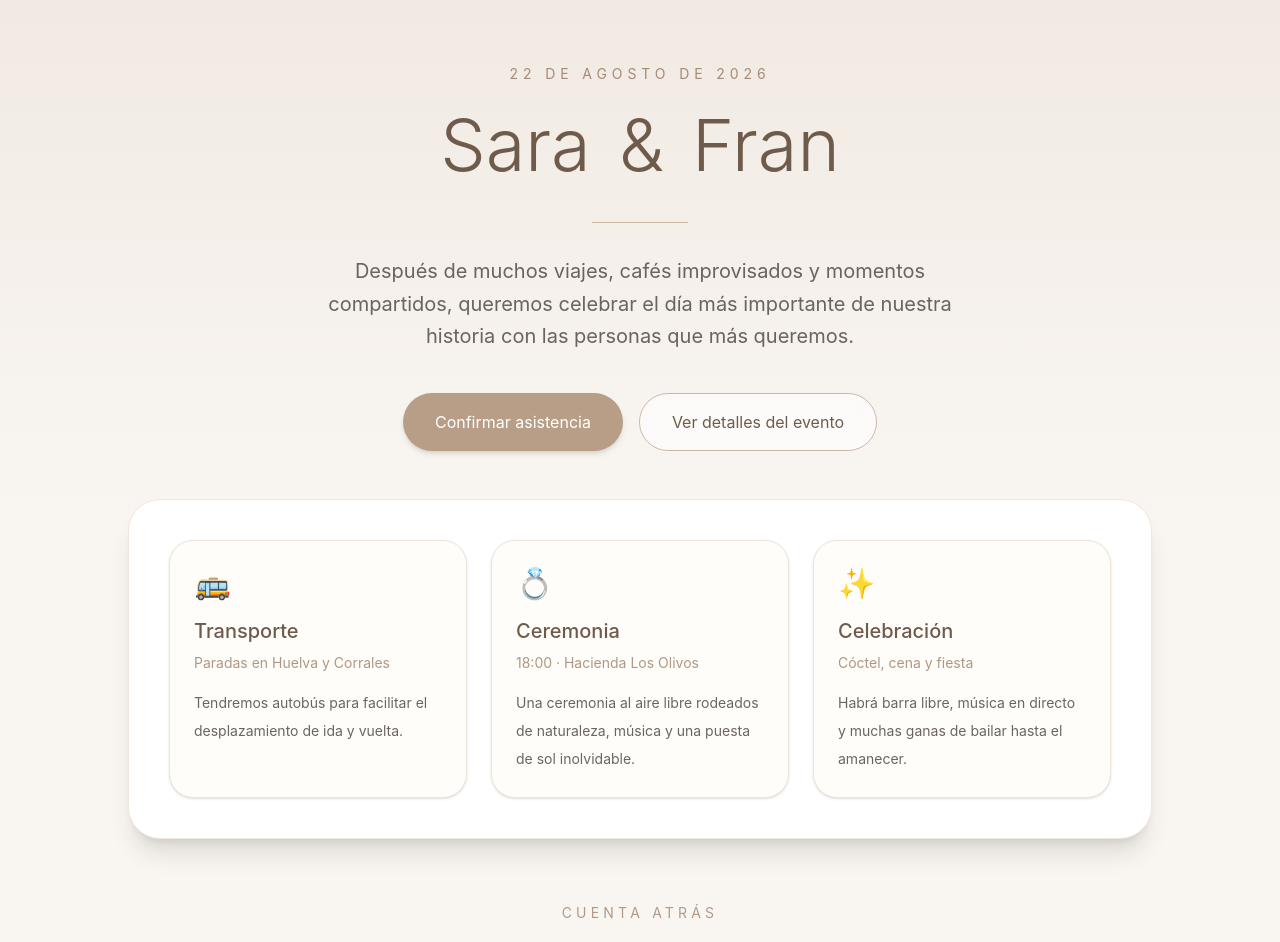
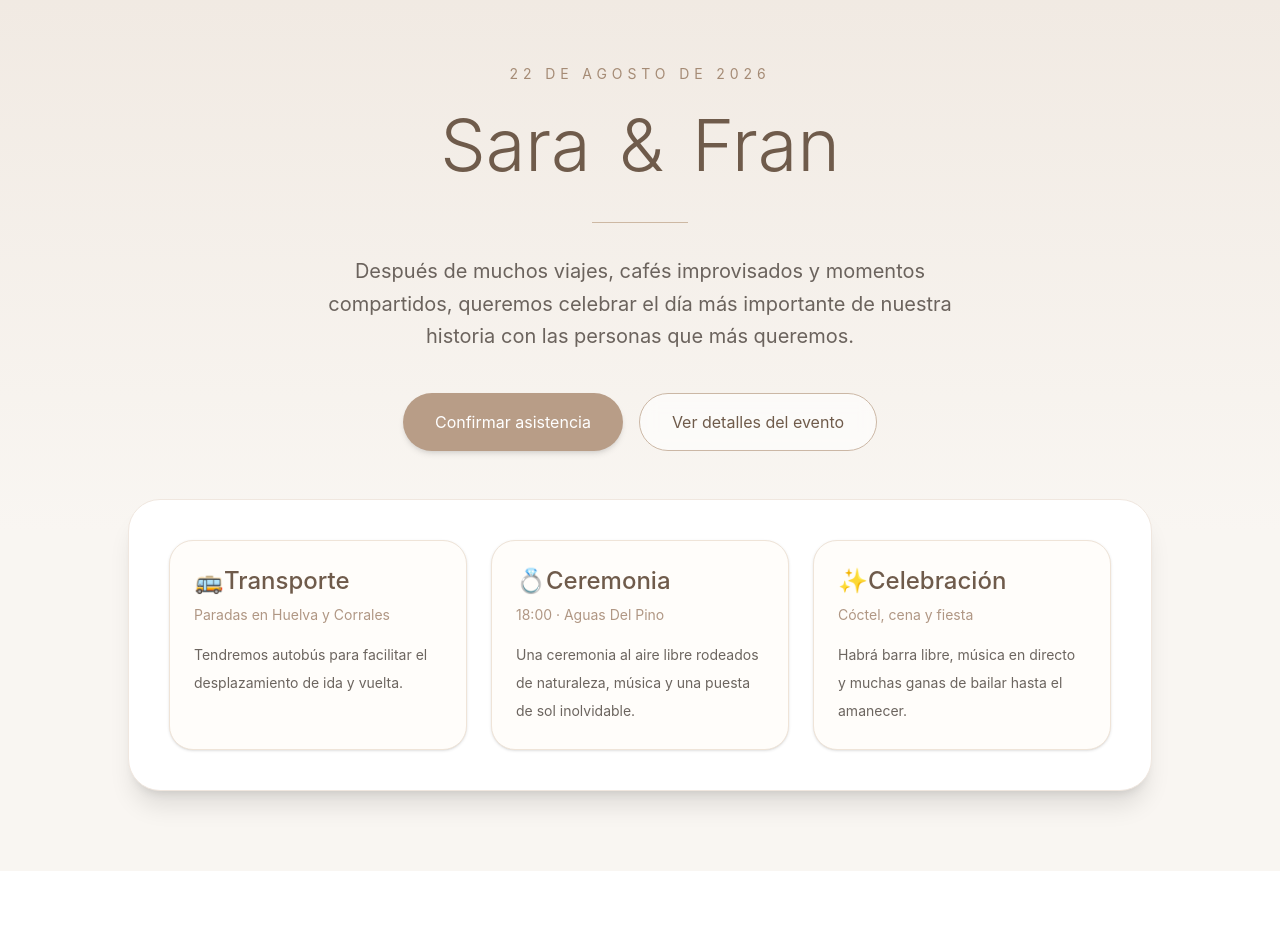
Before and after one commit to MiguelRico/boda-toscano-sara, a React (Vite) app: page / in a window 1280 px wide. Shown: the top 942 px of the page. After the commit the page ends 871 px from the top, so only its background shows below. Built offline with nearby package versions, Linux system fonts and the light colour scheme.

Commit message:
Create details page

```diff
--- a/src/pages/WeddingLandingPage.jsx
+++ b/src/pages/DetailsPage.jsx
@@ -1,12 +1,25 @@
+import React, { useEffect } from "react";
 import { useNavigate } from "react-router-dom";
 
-export default function WeddingLandingPage() {
+export default function DetailsPage() {
   const navigate = useNavigate();
+
+  useEffect(() => {
+    if (location.hash) {
+      const element = document.querySelector(location.hash);
+
+      if (element) {
+        element.scrollIntoView({
+          behavior: "smooth",
+        });
+      }
+    }
+  }, [location]);
 
   return (
     <div className="min-h-screen bg-[#f9f6f2] text-[#4f4a45] font-sans">
       {/* Hero */}
-      <section className="relative overflow-hidden px-6 pt-16 pb-20">
+      <section className="relative overflow-hidden px-6 pt-16">
         <div className="absolute inset-0 bg-gradient-to-b from-[#efe7df] to-transparent opacity-80" />
 
         <div className="relative z-10 max-w-5xl mx-auto flex flex-col items-center text-center">
@@ -19,78 +32,11 @@ export default function WeddingLandingPage() {
           </h1>
 
           <div className="w-24 h-[1px] bg-[#cdb8a3] my-8" />
-
-          <p className="text-lg md:text-xl max-w-2xl leading-relaxed text-[#6b635d]">
-            Después de muchos viajes, cafés improvisados y momentos compartidos,
-            queremos celebrar el día más importante de nuestra historia con las
-            personas que más queremos.
-          </p>
-
-          <div className="mt-10 flex flex-col sm:flex-row gap-4 w-full sm:w-auto">
-            <button
-              className="rounded-full bg-[#b89d87] hover:bg-[#a88d77] transition-colors px-8 py-4 text-white shadow-md text-base"
-              onClick={() => navigate("/rsvp")}
-            >
-              Confirmar asistencia
-            </button>
-
-            <button className="rounded-full border border-[#cbb7a5] px-8 py-4 text-[#6f5b4b] bg-white/60 backdrop-blur-sm hover:bg-white transition-colors text-base">
-              Ver detalles del evento
-            </button>
-          </div>
-        </div>
-      </section>
-
-      {/* Main card */}
-      <section className="px-6 -mt-8 relative z-20">
-        <div className="max-w-5xl mx-auto bg-white rounded-[32px] shadow-xl p-6 md:p-10 border border-[#f0e7df]">
-          <div className="grid grid-cols-1 md:grid-cols-3 gap-6">
-            <InfoCard
-              title="Transporte"
-              subtitle="Paradas en Huelva y Corrales"
-              description="Tendremos autobús para facilitar el desplazamiento de ida y vuelta."
-              emoji="🚌"
-            />
-
-            <InfoCard
-              title="Ceremonia"
-              subtitle="18:00 · Hacienda Los Olivos"
-              description="Una ceremonia al aire libre rodeados de naturaleza, música y una puesta de sol inolvidable."
-              emoji="💍"
-            />
-
-            <InfoCard
-              title="Celebración"
-              subtitle="Cóctel, cena y fiesta"
-              description="Habrá barra libre, música en directo y muchas ganas de bailar hasta el amanecer."
-              emoji="✨"
-            />
-          </div>
-        </div>
-      </section>
-
-      {/* Countdown */}
-      <section className="px-6 py-16">
-        <div className="max-w-5xl mx-auto text-center">
-          <p className="uppercase tracking-[0.3em] text-sm text-[#b19a87] mb-4">
-            Cuenta atrás
-          </p>
-
-          <h2 className="text-3xl md:text-4xl font-light text-[#6f5b4b] mb-10">
-            Cada día queda menos
-          </h2>
-
-          <div className="grid grid-cols-2 md:grid-cols-4 gap-4">
-            <CountdownCard value="124" label="Días" />
-            <CountdownCard value="08" label="Horas" />
-            <CountdownCard value="42" label="Minutos" />
-            <CountdownCard value="17" label="Segundos" />
-          </div>
         </div>
       </section>
 
       {/* Story */}
-      <section className="px-6 pb-20">
+      <section className="px-6">
         <div className="max-w-5xl mx-auto grid grid-cols-1 md:grid-cols-2 gap-10 items-center">
           <div className="bg-[#efe7df] rounded-[32px] h-[320px] flex items-center justify-center text-7xl shadow-inner">
             📸
@@ -122,8 +68,28 @@ export default function WeddingLandingPage() {
         </div>
       </section>
 
+      {/* Countdown */}
+      <section className="px-6 py-16">
+        <div className="max-w-5xl mx-auto text-center">
+          <p className="uppercase tracking-[0.3em] text-sm text-[#b19a87] mb-4">
+            Cuenta atrás
+          </p>
+
+          <h2 className="text-3xl md:text-4xl font-light text-[#6f5b4b] mb-10">
+            Cada día queda menos
+          </h2>
+
+          <div className="grid grid-cols-2 md:grid-cols-4 gap-4">
+            <CountdownCard value="124" label="Días" />
+            <CountdownCard value="08" label="Horas" />
+            <CountdownCard value="42" label="Minutos" />
+            <CountdownCard value="17" label="Segundos" />
+          </div>
+        </div>
+      </section>
+
       {/* Timeline */}
-      <section className="bg-[#f2ebe4] py-16 px-6">
+      <section id="timeline" className="bg-[#f2ebe4] py-16 px-6">
         <div className="max-w-5xl mx-auto">
           <div className="text-center mb-12">
             <p className="uppercase tracking-[0.3em] text-sm text-[#b19a87] mb-4">
@@ -199,27 +165,11 @@ export default function WeddingLandingPage() {
   );
 }
 
-function InfoCard({ title, subtitle, description, emoji }) {
-  return (
-    <div className="rounded-3xl border border-[#efe4d8] bg-[#fffdfa] p-6 text-left shadow-sm hover:shadow-md transition-shadow">
-      <div className="text-3xl mb-4">{emoji}</div>
-
-      <h3 className="text-xl font-medium text-[#6f5b4b] mb-2">{title}</h3>
-
-      <p className="text-sm text-[#b09784] mb-4">{subtitle}</p>
-
-      <p className="text-sm leading-7 text-[#6c655f]">{description}</p>
-    </div>
-  );
-}
-
+/* reutiliza tus componentes */
 function CountdownCard({ value, label }) {
   return (
     <div className="rounded-3xl bg-white border border-[#efe4d8] py-8 shadow-sm">
-      <div className="text-4xl md:text-5xl font-light text-[#6f5b4b] mb-2">
-        {value}
-      </div>
-
+      <div className="text-4xl font-light text-[#6f5b4b] mb-2">{value}</div>
       <div className="uppercase tracking-[0.2em] text-xs text-[#b19a87]">
         {label}
       </div>
@@ -229,14 +179,13 @@ function CountdownCard({ value, label }) {
 
 function TimelineItem({ time, title, description }) {
   return (
-    <div className="bg-white rounded-3xl p-5 md:p-6 border border-[#eadfd3] flex flex-col md:flex-row md:items-center gap-4 shadow-sm">
+    <div className="bg-white rounded-3xl p-5 border border-[#eadfd3] flex gap-4">
       <div className="text-[#b08f74] text-xl font-medium min-w-[90px]">
         {time}
       </div>
-
       <div>
-        <h3 className="text-lg text-[#6f5b4b] mb-1">{title}</h3>
-        <p className="text-sm text-[#6c655f] leading-7">{description}</p>
+        <h3 className="text-lg text-[#6f5b4b]">{title}</h3>
+        <p className="text-sm text-[#6c655f]">{description}</p>
       </div>
     </div>
   );
--- /dev/null
+++ b/src/pages/LandingPage.jsx
@@ -0,0 +1,122 @@
+import { useNavigate } from "react-router-dom";
+
+export default function WeddingLandingPage() {
+  const navigate = useNavigate();
+
+  return (
+    <div className="min-h-screen bg-[#f9f6f2] text-[#4f4a45] font-sans">
+      {/* Hero */}
+      <section className="relative overflow-hidden px-6 pt-16 pb-20">
+        <div className="absolute inset-0 bg-gradient-to-b from-[#efe7df] to-transparent opacity-80" />
+
+        <div className="relative z-10 max-w-5xl mx-auto flex flex-col items-center text-center">
+          <p className="tracking-[0.35em] uppercase text-sm text-[#a58b75] mb-4">
+            22 de Agosto de 2026
+          </p>
+
+          <h1 className="text-5xl md:text-7xl font-light leading-tight text-[#6f5b4b]">
+            Sara <span className="mx-2">&</span> Fran
+          </h1>
+
+          <div className="w-24 h-[1px] bg-[#cdb8a3] my-8" />
+
+          <p className="text-lg md:text-xl max-w-2xl leading-relaxed text-[#6b635d]">
+            Después de muchos viajes, cafés improvisados y momentos compartidos,
+            queremos celebrar el día más importante de nuestra historia con las
+            personas que más queremos.
+          </p>
+
+          <div className="mt-10 flex flex-col sm:flex-row gap-4 w-full sm:w-auto">
+            <button
+              className="rounded-full bg-[#b89d87] hover:bg-[#a88d77] transition-colors px-8 py-4 text-white shadow-md text-base"
+              onClick={() => navigate("/rsvp")}
+            >
+              Confirmar asistencia
+            </button>
+
+            <button
+              className="rounded-full border border-[#cbb7a5] px-8 py-4 text-[#6f5b4b] bg-white/60 backdrop-blur-sm hover:bg-white transition-colors text-base"
+              onClick={() => navigate("/details")}
+            >
+              Ver detalles del evento
+            </button>
+          </div>
+        </div>
+      </section>
+
+      {/* Main card */}
+      <section className="px-6 -mt-8 relative z-20 pb-20">
+        <div className="max-w-5xl mx-auto bg-white rounded-[32px] shadow-xl p-6 md:p-10 border border-[#f0e7df]">
+          <div
+            className="grid grid-cols-1 md:grid-cols-3 gap-6"
+          >
+            <InfoCard
+              title="Transporte"
+              subtitle="Paradas en Huelva y Corrales"
+              description="Tendremos autobús para facilitar el desplazamiento de ida y vuelta."
+              emoji="🚌"
+            />
+
+            <InfoCard
+              title="Ceremonia"
+              subtitle="18:00 · Aguas Del Pino"
+              description="Una ceremonia al aire libre rodeados de naturaleza, música y una puesta de sol inolvidable."
+              emoji="💍"
+            />
+
+            <InfoCard
+              title="Celebración"
+              subtitle="Cóctel, cena y fiesta"
+              description="Habrá barra libre, música en directo y muchas ganas de bailar hasta el amanecer."
+              emoji="✨"
+            />
+          </div>
+        </div>
+      </section>
+    </div>
+  );
+}
+
+function InfoCard({ title, subtitle, description, emoji }) {
+  return (
+    <div className="rounded-3xl border border-[#efe4d8] bg-[#fffdfa] p-6 text-left shadow-sm hover:shadow-md transition-shadow">
+      <h3 className="text-2xl font-medium text-[#6f5b4b] mb-2">
+        {emoji}
+        {title}
+      </h3>
+
+      <p className="text-sm text-[#b09784] mb-4">{subtitle}</p>
+
+      <p className="text-sm leading-7 text-[#6c655f]">{description}</p>
+    </div>
+  );
+}
+
+function CountdownCard({ value, label }) {
+  return (
+    <div className="rounded-3xl bg-white border border-[#efe4d8] py-8 shadow-sm">
+      <div className="text-4xl md:text-5xl font-light text-[#6f5b4b] mb-2">
+        {value}
+      </div>
+
+      <div className="uppercase tracking-[0.2em] text-xs text-[#b19a87]">
+        {label}
+      </div>
+    </div>
+  );
+}
+
+function TimelineItem({ time, title, description }) {
+  return (
+    <div className="bg-white rounded-3xl p-5 md:p-6 border border-[#eadfd3] flex flex-col md:flex-row md:items-center gap-4 shadow-sm">
+      <div className="text-[#b08f74] text-xl font-medium min-w-[90px]">
+        {time}
+      </div>
+
+      <div>
+        <h3 className="text-lg text-[#6f5b4b] mb-1">{title}</h3>
+        <p className="text-sm text-[#6c655f] leading-7">{description}</p>
+      </div>
+    </div>
+  );
+}
--- a/src/styles/index.css
+++ b/src/styles/index.css
@@ -7,3 +7,7 @@ body,
   min-height: 100%;
   font-family: sans-serif;
 }
+
+html {
+  scroll-behavior: smooth;
+}
```
Also changed, not shown: src/routes/router.jsx (+7 -2 lines).
